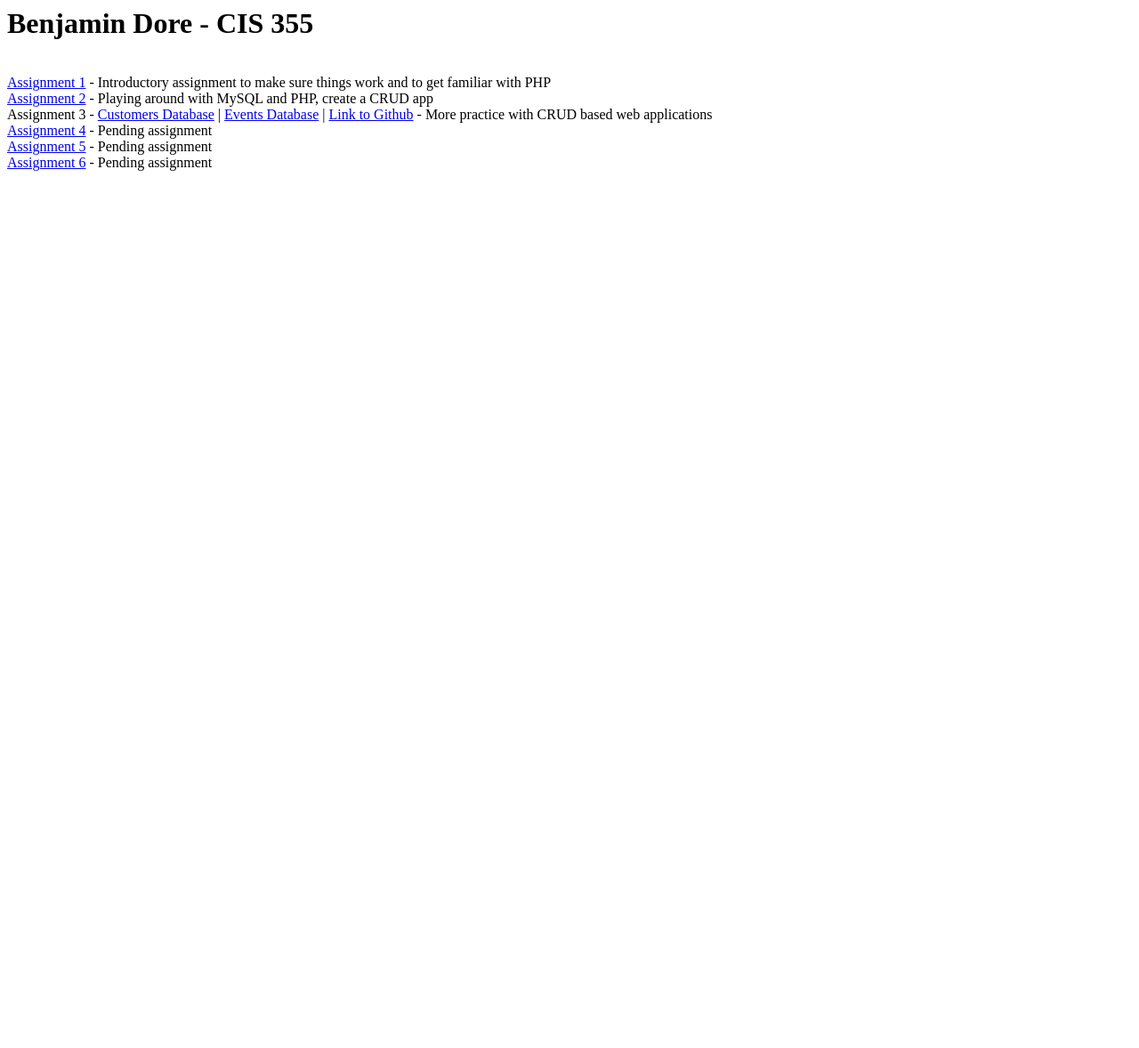
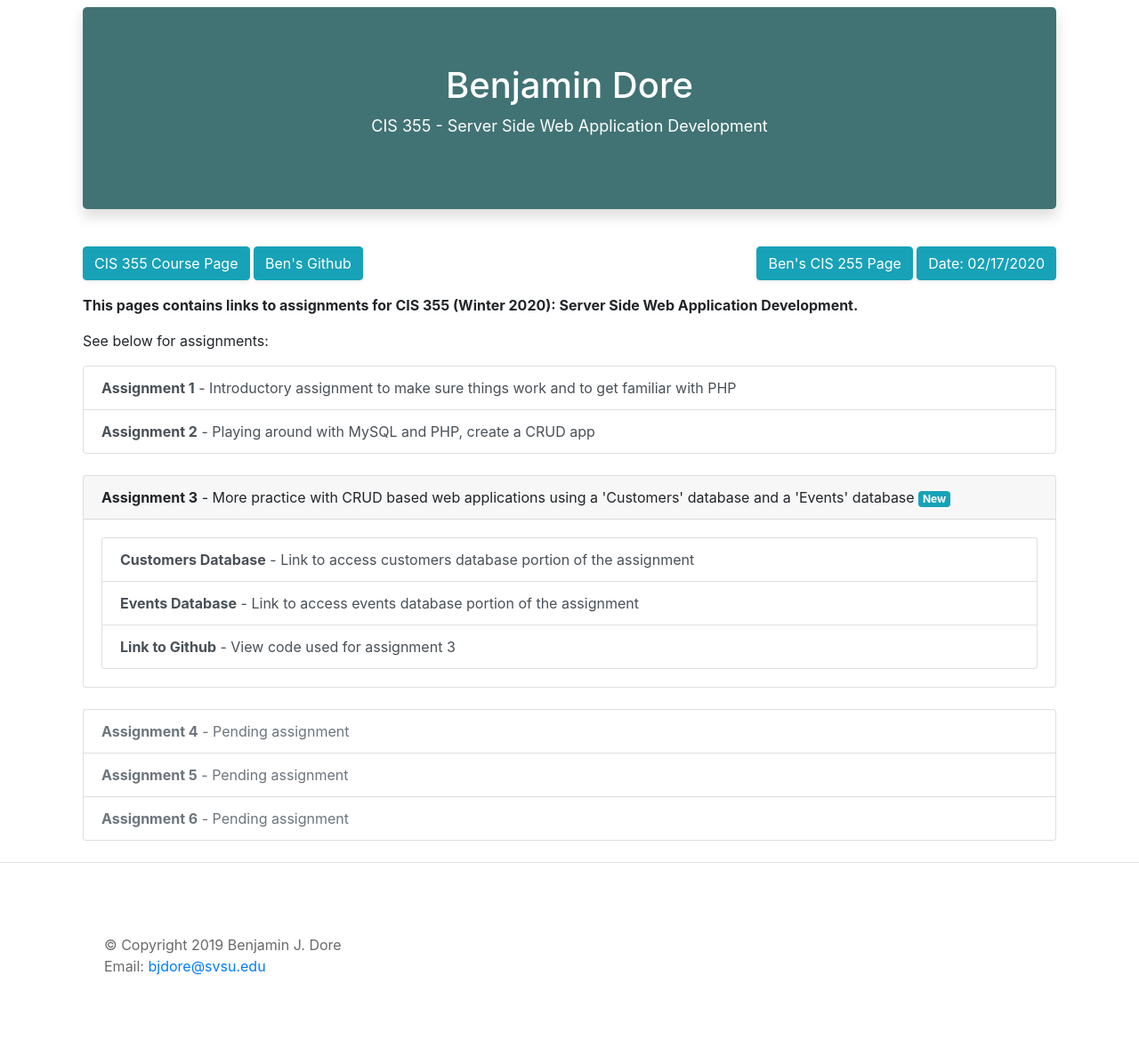
Before and after one commit to bjdore12/cis355, a PHP site: page / in a window 1280 px wide. Shown: the whole page at 89% size. Before the commit the page ends 192 px from the top, so only its background shows below. Run offline with PHP 8.4, Linux system fonts and the light colour scheme.

Commit message:
Update to the index.php page

```diff
--- a/As03/events.php
+++ b/As03/events.php
@@ -16,7 +16,7 @@
                     <a href="e_create.php" class="btn btn-success">Create</a>
                     <a href="../index.php" class="btn btn-secondary">Back to Home</a>
                 </p>
-                <table class="table table-striped table-bordered">
+                <table class="table table-striped table-bordered table-hover">
                   <thead>
                     <tr>
                       <th>Event Description</th>
--- a/index.php
+++ b/index.php
@@ -1,13 +1,80 @@
-<?php
+<!DOCTYPE html>
 
-    # Echo statements to display links to assignments
+<html>
 
-    echo "<h1>Benjamin Dore - CIS 355</h1>";
-    echo "<br>";
-    echo "<a href='http://bjdore.000webhostapp.com'>Assignment 1</a> - Introductory assignment to make sure things work and to get familiar with PHP<br>";
-    echo "<a href=As02/display_list.php>Assignment 2</a> - Playing around with MySQL and PHP, create a CRUD app<br>";
-    echo "Assignment 3 - <a href=As03/customers.php>Customers Database</a> | <a href=As03/events.php>Events Database</a> | <a href='https://github.com/bjdore12/cis355/tree/master/As03'>Link to Github</a> - More practice with CRUD based web applications<br>";
-    echo "<a href=#>Assignment 4</a> - Pending assignment<br>";
-    echo "<a href=#>Assignment 5</a> - Pending assignment<br>";
-    echo "<a href=#>Assignment 6</a> - Pending assignment<br>";
-?>
+<head>
+    <title>Benjamin Dore - CIS 355</title>
+
+    <link rel="stylesheet" href="https://maxcdn.bootstrapcdn.com/bootstrap/4.4.1/css/bootstrap.min.css">
+    <script src="https://ajax.googleapis.com/ajax/libs/jquery/3.4.1/jquery.min.js"></script>
+    <script src="https://cdnjs.cloudflare.com/ajax/libs/popper.js/1.16.0/umd/popper.min.js"></script>
+    <script src="https://maxcdn.bootstrapcdn.com/bootstrap/4.4.1/js/bootstrap.min.js"></script>
+
+    <meta name="viewport" content="width=device-width, initial-scale=1">
+</head>
+
+<body>
+
+    <div class="container">
+        <div class="p-2">
+            <div class="jumbotron col-sm-12 text-center shadow" style="background-color:rgb(65, 115, 116);">
+                <h1 style="color: white">Benjamin Dore</h1>
+                <p style="color:white; font-size:18px;">CIS 355 - Server Side Web Application Development</p>
+            </div>
+            <a href="https://georgecorser.com/courses/cis355/"><button type="button" class="btn btn-info shadow-sm" style="margin-top: 10px">CIS 355 Course Page</button></a>
+            <a href="https://github.com/bjdore12/cis355"><button type="button" class="btn btn-info shadow-sm" style="margin-top: 10px">Ben's Github</button></a>
+            <div class="float-sm-right">
+                <a href="http://webp.svsu.edu/~bjdore/CIS255/cis255.html"><button type="button" class="btn btn-info shadow-sm" style="margin-top: 10px">Ben's CIS 255 Page</button></a>
+                <button type="button" class="btn btn-info shadow-sm" style="margin-top: 10px"><?php echo "Date: " . date("m/d/Y"); ?></button>
+            </div><br>
+        </div>
+    </div>
+
+    <div class="container">
+        <div class="p-2">
+
+            <p><b>This pages contains links to assignments for CIS 355 (Winter 2020): Server Side Web Application Development.</b></p>
+            <p>See below for assignments:</p>
+
+            <div class="list-group">
+                <a href="http://bjdore.000webhostapp.com" class="list-group-item list-group-item-action"><b>Assignment 1</b> - Introductory assignment to make sure things work and to get familiar with PHP</a>
+                <a href="As02/display_list.php" class="list-group-item list-group-item-action"><b>Assignment 2</b> - Playing around with MySQL and PHP, create a CRUD app</a>
+            </div>
+
+            <br>
+
+            <div class="card">
+                <div class="card-header">
+                    <a class="card-link">
+                        <b>Assignment 3</b> - More practice with CRUD based web applications using a 'Customers' database and a 'Events' database <span class="badge badge-info">New</span>
+                    </a>
+                </div>
+                <div class="card-body">
+                    <div class="list-group">
+                        <a href="As03/customers.php" class="list-group-item list-group-item-action"><b>Customers Database</b> - Link to access customers database portion of the assignment</a>
+                        <a href="As03/events.php" class="list-group-item list-group-item-action"><b>Events Database</b> - Link to access events database portion of the assignment</a>
+                        <a href="https://github.com/bjdore12/cis355/tree/master/As03" class="list-group-item list-group-item-action"><b>Link to Github</b> - View code used for assignment 3</a>
+                    </div>
+                </div>
+            </div>
+
+            <br>
+
+            <div class="list-group">
+                <a href="#" class="list-group-item list-group-item-action disabled"><b>Assignment 4</b> - Pending assignment</a>
+                <a href="#" class="list-group-item list-group-item-action disabled"><b>Assignment 5</b> - Pending assignment</a>
+                <a href="#" class="list-group-item list-group-item-action disabled"><b>Assignment 6</b> - Pending assignment</a>
+            </div>
+        </div>
+    </div>
+    <hr>
+</body>
+
+<footer class="container">
+    <div class="jumbotron" style="margin-bottom:0;background-color: white; height:5%">
+        <p style="color:dimgray">© Copyright 2019 Benjamin J. Dore<br>
+            Email: <a href="mailto:bjdore@svsu.edu?subject=You're doing awesome!&body=Such great work! A+ for you!">bjdore@svsu.edu</a></p>
+    </div>
+</footer>
+
+</html>
```
Also changed, not shown: ._README.md (added).
